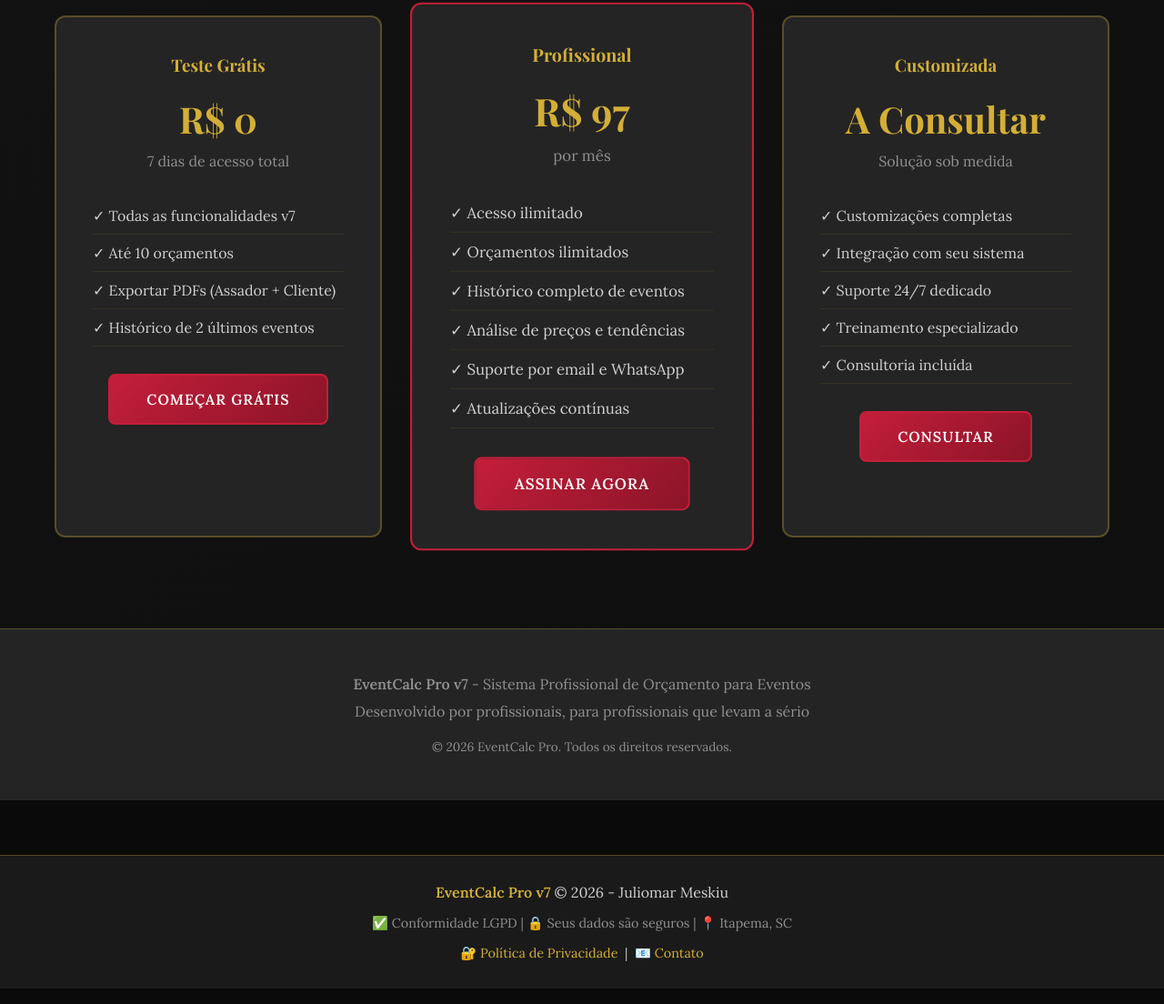
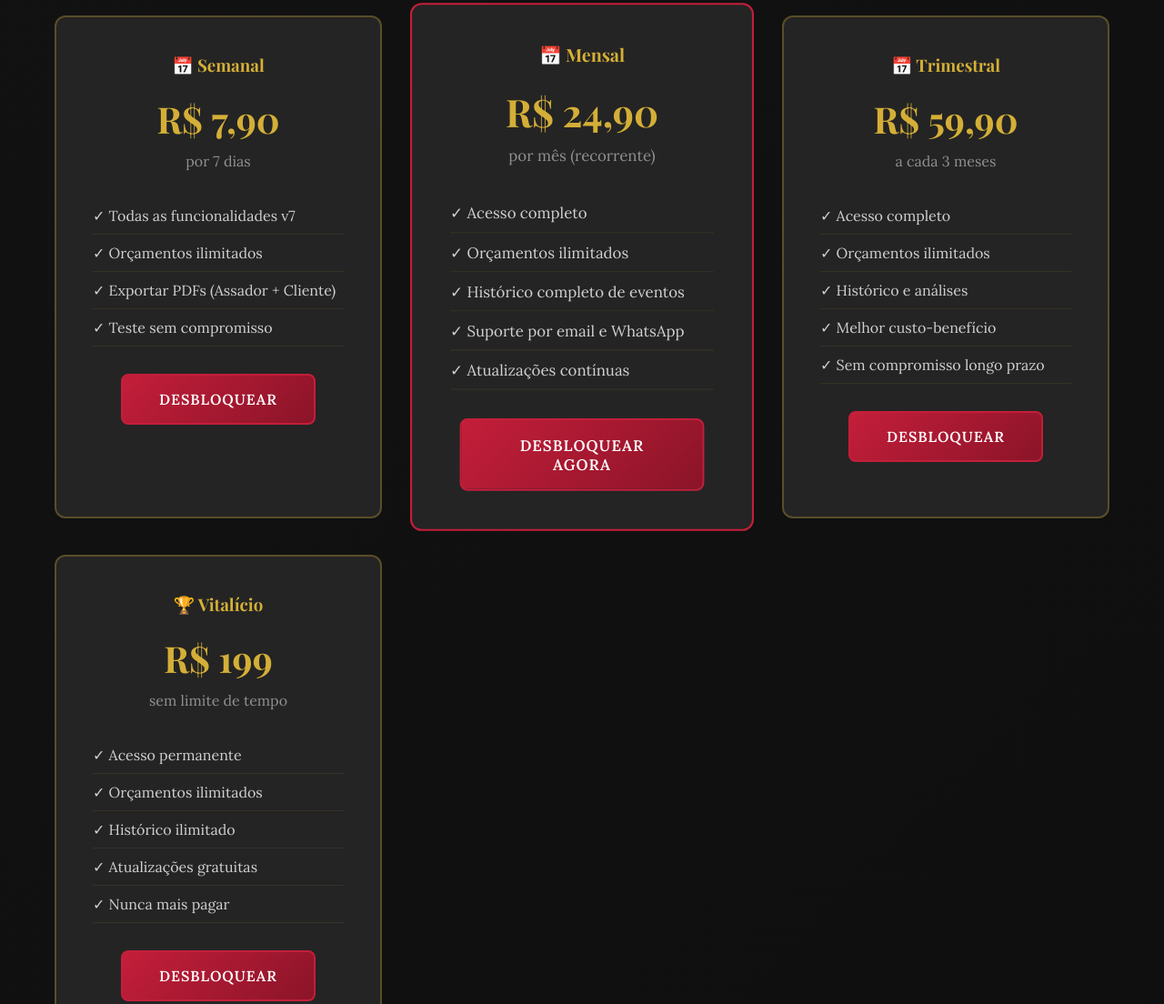
Before and after one commit to jmdryaged-dotcom/eventcalc-pro-v7, a website: page index_v7.html in a window 1280 px wide. Shown: the part 2520-3624 px from the top of the page at 91% size. Drawn offline with nearby package versions, Linux system fonts and the light colour scheme.

Commit message:
✨ Atualizar preços na landing page (Semanal/Mensal/Trimestral/Vitalício) + Adicionar seções de Condições na Proposta

```diff
--- a/index_v7.html
+++ b/index_v7.html
@@ -959,45 +959,58 @@
 
             <div class="pricing-cards">
                 <div class="pricing-card">
-                    <h3>Teste Grátis</h3>
-                    <div class="price">R$ 0</div>
-                    <p style="color: #909090; margin-bottom: 30px;">7 dias de acesso total</p>
+                    <h3>📅 Semanal</h3>
+                    <div class="price">R$ 7,90</div>
+                    <p style="color: #909090; margin-bottom: 30px;">por 7 dias</p>
                     <ul>
                         <li>✓ Todas as funcionalidades v7</li>
-                        <li>✓ Até 10 orçamentos</li>
+                        <li>✓ Orçamentos ilimitados</li>
                         <li>✓ Exportar PDFs (Assador + Cliente)</li>
-                        <li>✓ Histórico de 2 últimos eventos</li>
+                        <li>✓ Teste sem compromisso</li>
                     </ul>
-                    <a href="event_calculator_pro_v7_questionario.html" class="btn btn-primary">Começar Grátis</a>
+                    <a href="acesso-premium.html" class="btn btn-primary">Desbloquear</a>
                 </div>
 
                 <div class="pricing-card featured">
-                    <h3>Profissional</h3>
-                    <div class="price">R$ 97</div>
-                    <p style="color: #909090; margin-bottom: 30px;">por mês</p>
+                    <h3>📅 Mensal</h3>
+                    <div class="price">R$ 24,90</div>
+                    <p style="color: #909090; margin-bottom: 30px;">por mês (recorrente)</p>
                     <ul>
-                        <li>✓ Acesso ilimitado</li>
+                        <li>✓ Acesso completo</li>
                         <li>✓ Orçamentos ilimitados</li>
                         <li>✓ Histórico completo de eventos</li>
-                        <li>✓ Análise de preços e tendências</li>
                         <li>✓ Suporte por email e WhatsApp</li>
                         <li>✓ Atualizações contínuas</li>
                     </ul>
-                    <a href="event_calculator_pro_v7_questionario.html" class="btn btn-primary">Assinar Agora</a>
+                    <a href="acesso-premium.html" class="btn btn-primary">Desbloquear Agora</a>
                 </div>
 
                 <div class="pricing-card">
-                    <h3>Customizada</h3>
-                    <div class="price">A Consultar</div>
-                    <p style="color: #909090; margin-bottom: 30px;">Solução sob medida</p>
+                    <h3>📅 Trimestral</h3>
+                    <div class="price">R$ 59,90</div>
+                    <p style="color: #909090; margin-bottom: 30px;">a cada 3 meses</p>
                     <ul>
-                        <li>✓ Customizações completas</li>
-                        <li>✓ Integração com seu sistema</li>
-                        <li>✓ Suporte 24/7 dedicado</li>
-                        <li>✓ Treinamento especializado</li>
-                        <li>✓ Consultoria incluída</li>
+                        <li>✓ Acesso completo</li>
+                        <li>✓ Orçamentos ilimitados</li>
+                        <li>✓ Histórico e análises</li>
+                        <li>✓ Melhor custo-benefício</li>
+                        <li>✓ Sem compromisso longo prazo</li>
                     </ul>
-                    <a href="https://wa.me/5547996681010" class="btn btn-primary">Consultar</a>
+                    <a href="acesso-premium.html" class="btn btn-primary">Desbloquear</a>
+                </div>
+
+                <div class="pricing-card">
+                    <h3>🏆 Vitalício</h3>
+                    <div class="price">R$ 199</div>
+                    <p style="color: #909090; margin-bottom: 30px;">sem limite de tempo</p>
+                    <ul>
+                        <li>✓ Acesso permanente</li>
+                        <li>✓ Orçamentos ilimitados</li>
+                        <li>✓ Histórico ilimitado</li>
+                        <li>✓ Atualizações gratuitas</li>
+                        <li>✓ Nunca mais pagar</li>
+                    </ul>
+                    <a href="acesso-premium.html" class="btn btn-primary">Desbloquear</a>
                 </div>
             </div>
         </div>
```
Also changed, not shown: event_calculator_pro_v7_proposta.html (+49 -2 lines).
